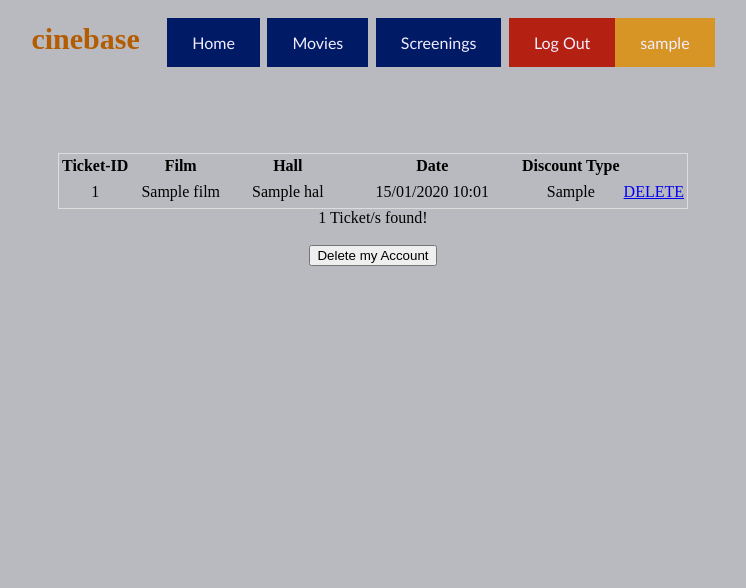
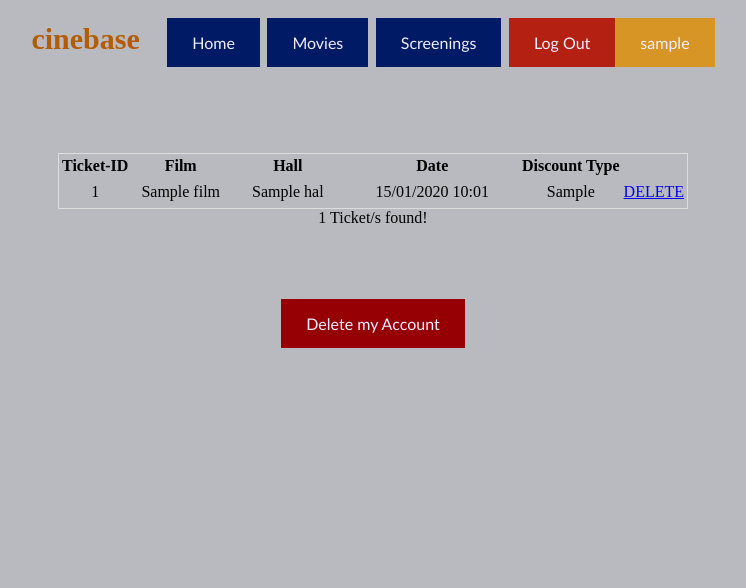
Before and after one commit to utzn42/Cinebase-IMSE-WS2018-, a PHP site: page /user.php in a window 1280 px wide. Shown: the top 588 px of the page, without its empty margins (267-1013 px from the left). Run offline with PHP 8.4, Linux system fonts and the light colour scheme; the visitor is signed in with stand-in values (Sample User, id 1); tables that the repository leaves empty hold one stand-in row (values such as "Sample post").

Commit message:
"delete account" button looks now way more dangerous/serious

```diff
--- a/homepage/css/main.css
+++ b/homepage/css/main.css
@@ -237,3 +237,19 @@ span.psw {
 .inputLanguage {
   width: 100px;
 }
+
+.deleteMyAccount {
+  background-color: #960005;
+  border: none;
+  color: #f2eeff;
+  padding: 15px 25px;
+  text-align: center;
+  font-size: 16px;
+  cursor: pointer;
+  font-family: "Trebuchet MS", serif;
+}
+
+.deleteMyAccount:hover {
+  background-color: #f2eeff;
+  color: cadetblue;
+}
--- a/homepage/user.php
+++ b/homepage/user.php
@@ -97,9 +97,10 @@ FROM ticket
     <div><?php echo $row_cnt ?> Ticket/s found!</div>
 
 
-    <br>
+    <br><br><br><br>
 
-    <button onclick="deleteAccount(<?php echo $_SESSION['customer_id']; ?>)">Delete my Account</button>
+
+    <button class="deleteMyAccount" onclick="deleteAccount(<?php echo $_SESSION['customer_id']; ?>)">Delete my Account</button>
 
 
       <?php $conn->close(); ?>
```
